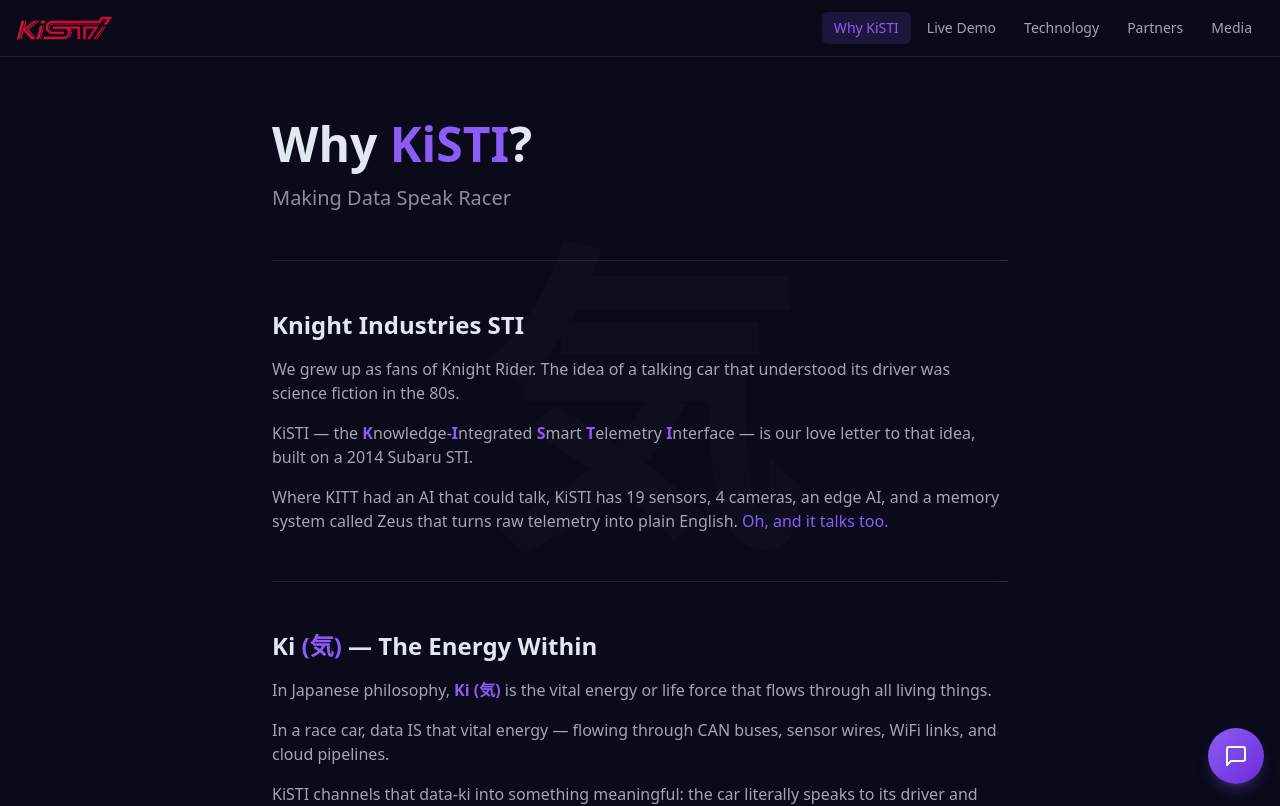
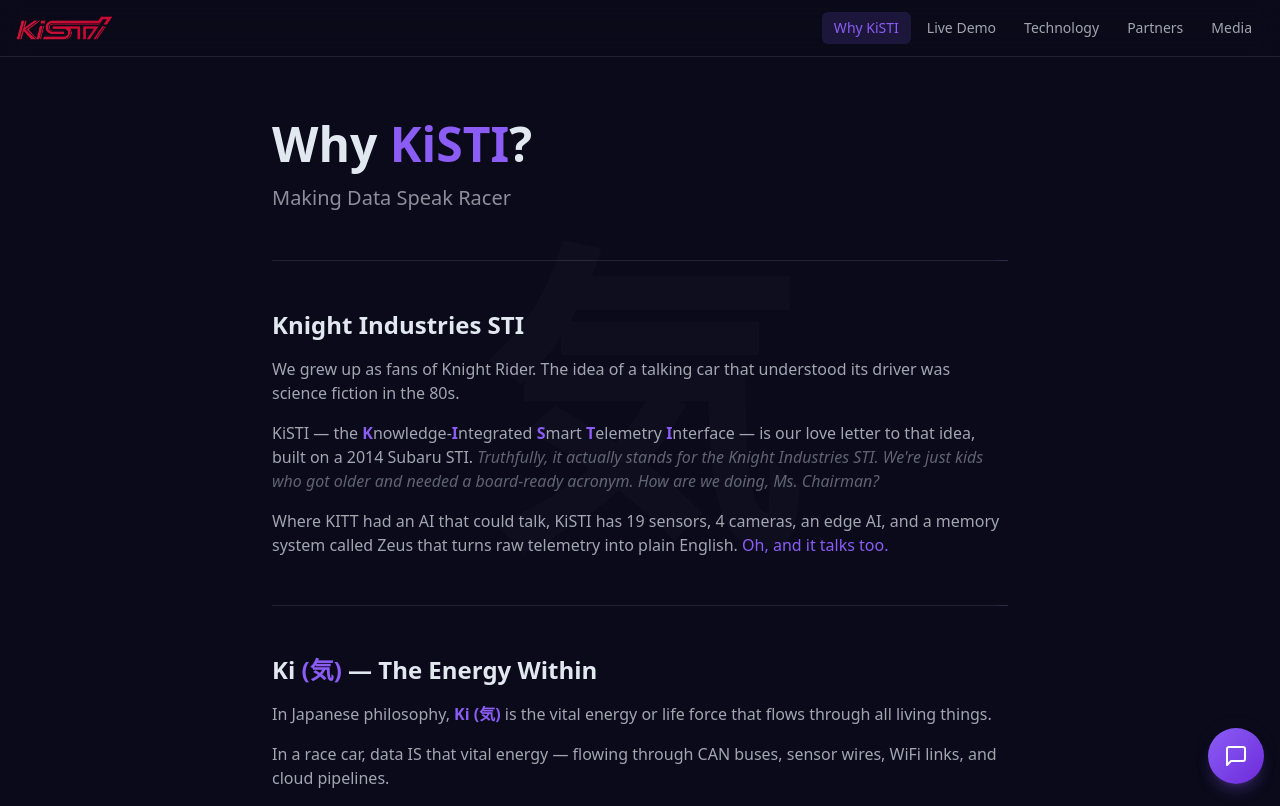
Before and after one commit to ALDC-io/kisti, a Next.js app: page /why in a window 1280 px wide. Shown: the top 806 px of the page. Built offline with nearby package versions, Linux system fonts and the light colour scheme.

Commit message:
copy: add Knight Industries STI aside with board-ready acronym joke
Co-Authored-By: Claude Opus 4.6 <noreply@anthropic.com>

```diff
--- a/src/app/why/page.tsx
+++ b/src/app/why/page.tsx
@@ -52,7 +52,12 @@ export default function WhyPage() {
                 elemetry{" "}
                 <span className="font-semibold text-kisti-accent">I</span>
                 nterface &mdash; is our love letter to that idea, built on a
-                2014 Subaru STI.
+                2014 Subaru STI.{" "}
+                <span className="text-foreground/40 italic">
+                  Truthfully, it actually stands for the Knight Industries STI.
+                  We&apos;re just kids who got older and needed a board-ready
+                  acronym. How are we doing, Ms. Chairman?
+                </span>
               </p>
               <p>
                 Where KITT had an AI that could talk, KiSTI has 19 sensors, 4
```
